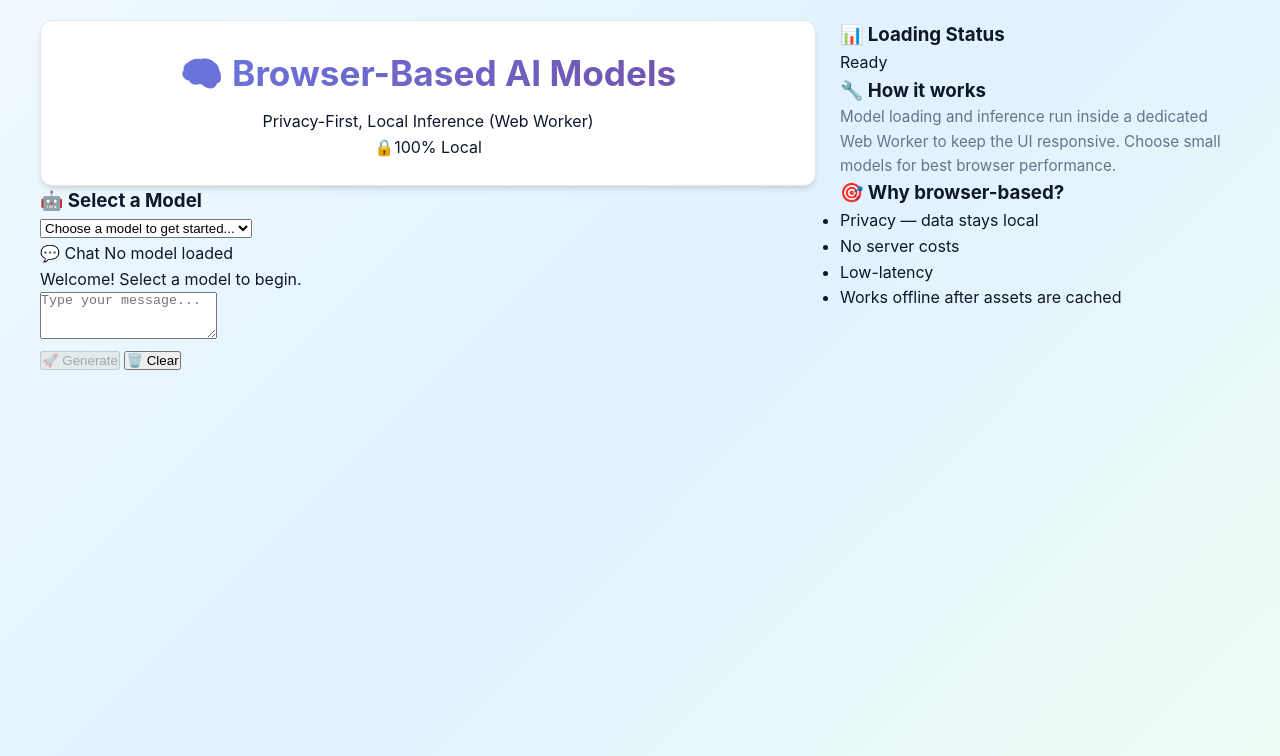
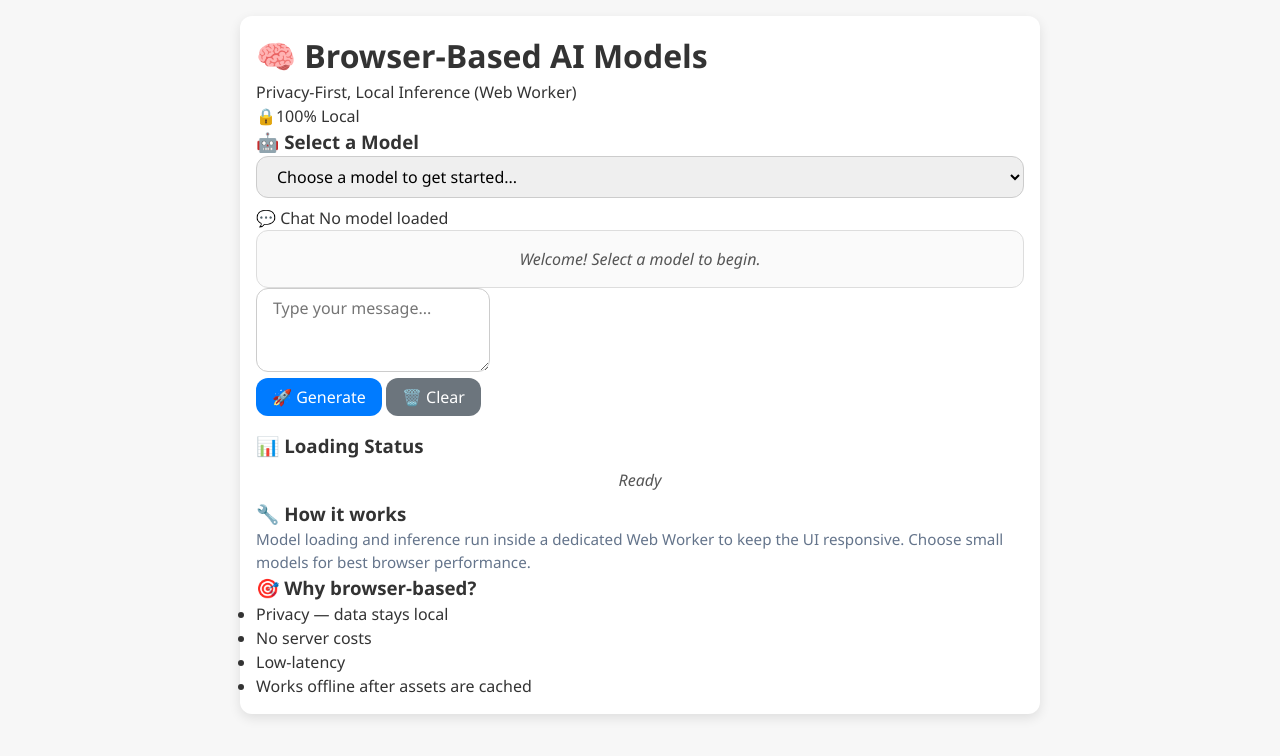
Before and after one commit to harisnae/Browser-Based-Client-Side-Multi-LLM, a plain HTML site: page index.html in a window 1280 px wide. Drawn offline with Linux system fonts and the light colour scheme.

Commit message:
Update style.css

```diff
--- a/style.css
+++ b/style.css
@@ -1,79 +1,208 @@
-:root {
-  --primary: #6366f1;
-  --primary-dark: #4f46e5;
-  --secondary: #10b981;
-  --accent: #f59e0b;
-  --success: #22c55e;
-  --warning: #f97316;
-  --error: #ef4444;
-  --error-dark: #dc2626;
-  --light: #f8fafc;
-  --light-gray: #e2e8f0;
-  --medium-gray: #cbd5e1;
-  --dark: #1e293b;
-  --darker: #0f172a;
-  --border-radius: 12px;
-  --shadow: 0 4px 6px -1px rgb(0 0 0 / 0.1), 0 2px 4px -2px rgb(0 0 0 / 0.1);
-  --shadow-lg: 0 10px 15px -3px rgb(0 0 0 / 0.1), 0 4px 6px -4px rgb(0 0 0 / 0.1);
-  --transition: all 0.3s ease;
-  --gradient: linear-gradient(135deg, #667eea 0%, #764ba2 100%);
+/* --- Reset & Base --- */
+* {
+  box-sizing: border-box;
+  margin: 0;
+  padding: 0;
+  font-family: 'Segoe UI', Tahoma, Geneva, Verdana, sans-serif;
 }
 
-* { box-sizing: border-box; margin: 0; padding: 0; }
-
 body {
-  font-family: -apple-system, BlinkMacSystemFont, 'Segoe UI', Roboto, 'Inter', sans-serif;
-  line-height: 1.6;
-  color: var(--darker);
-  background: linear-gradient(135deg, #f0f9ff 0%, #e0f2fe 50%, #f0fdf4 100%);
+  background-color: #f7f7f7;
+  color: #333;
+  line-height: 1.5;
   min-height: 100vh;
-  padding: 20px;
+  display: flex;
+  justify-content: center;
+  align-items: flex-start;
+  padding: 1rem;
 }
 
+/* --- Container --- */
 .container {
-  max-width: 1200px;
-  margin: 0 auto;
-  display: grid;
-  grid-template-columns: 1fr 400px;
-  gap: 24px;
+  width: 100%;
+  max-width: 800px;
+  background-color: #fff;
+  border-radius: 12px;
+  box-shadow: 0 4px 12px rgba(0,0,0,0.1);
+  padding: 1rem;
+  display: flex;
+  flex-direction: column;
+  gap: 1rem;
 }
 
-/* ... copy all CSS rules you shared above ... */
-/* For brevity I'm including the very same CSS from your post.
-   Paste the full CSS (all rules you provided) into this file. */
-
-.header {
-  background: white;
-  border-radius: var(--border-radius);
-  padding: 24px;
-  box-shadow: var(--shadow);
-  text-align: center;
-  border: 1px solid var(--light-gray);
+/* --- Header / Model Info --- */
+#modelInfo {
+  display: none;
+  padding: 0.5rem;
+  border: 1px solid #ddd;
+  border-radius: 8px;
+  background-color: #f0f4f8;
 }
 
-.header h1 {
-  font-size: 2.2rem;
-  background: var(--gradient);
-  -webkit-background-clip: text;
-  -webkit-text-fill-color: transparent;
-  background-clip: text;
-  margin-bottom: 8px;
-  font-weight: 700;
+#modelInfo div {
+  margin: 0.2rem 0;
 }
 
-/* ... continue including all selectors from your original CSS ... */
+/* --- Chat History --- */
+#chatHistory {
+  flex: 1;
+  max-height: 400px;
+  overflow-y: auto;
+  padding: 0.5rem;
+  border: 1px solid #ddd;
+  border-radius: 12px;
+  background-color: #fafafa;
+  display: flex;
+  flex-direction: column;
+  gap: 0.5rem;
+}
 
-/* small helper for spinner (used in JS status text) */
-.spinner {
-  display: inline-block;
-  width: 18px;
-  height: 18px;
-  border: 2px solid var(--light-gray);
-  border-radius: 50%;
-  border-top-color: var(--primary);
-  animation: spin 1s linear infinite;
-  margin-right: 8px;
+/* --- Chat Bubbles --- */
+.chat-bubble {
+  max-width: 80%;
+  padding: 0.6rem 1rem;
+  border-radius: 16px;
+  word-wrap: break-word;
 }
-@keyframes spin { to { transform: rotate(360deg); } }
 
-/* Continue copying remainder... */
+.chat-bubble.user {
+  background-color: #cce7ff;
+  align-self: flex-end;
+  text-align: right;
+}
+
+.chat-bubble.assistant {
+  background-color: #e8e8e8;
+  align-self: flex-start;
+  text-align: left;
+}
+
+/* --- Input Area --- */
+.input-container {
+  display: flex;
+  gap: 0.5rem;
+  flex-wrap: wrap;
+}
+
+#userInput {
+  flex: 1 1 auto;
+  min-width: 0;
+  padding: 0.5rem 1rem;
+  border: 1px solid #ccc;
+  border-radius: 12px;
+  font-size: 1rem;
+}
+
+/* --- Buttons --- */
+button {
+  padding: 0.5rem 1rem;
+  border: none;
+  border-radius: 12px;
+  cursor: pointer;
+  font-size: 1rem;
+  transition: all 0.2s ease;
+}
+
+button:disabled {
+  background-color: #ccc;
+  cursor: not-allowed;
+}
+
+#generateBtn {
+  background-color: #007bff;
+  color: #fff;
+}
+
+#generateBtn:hover:not(:disabled) {
+  background-color: #0056b3;
+}
+
+#cancelBtn {
+  background-color: #dc3545;
+  color: #fff;
+  display: none;
+}
+
+#cancelBtn:hover {
+  background-color: #a71d2a;
+}
+
+#clearBtn {
+  background-color: #6c757d;
+  color: #fff;
+}
+
+#clearBtn:hover {
+  background-color: #495057;
+}
+
+/* --- Status / Progress --- */
+.current-status {
+  padding: 0.5rem;
+  text-align: center;
+  font-style: italic;
+  color: #555;
+}
+
+#progressContainer {
+  display: none;
+  width: 100%;
+  background-color: #e9ecef;
+  border-radius: 12px;
+  overflow: hidden;
+  margin-top: 0.5rem;
+}
+
+#progressFill {
+  height: 10px;
+  width: 0%;
+  background-color: #007bff;
+  transition: width 0.2s ease;
+}
+
+#progressText {
+  font-size: 0.8rem;
+  text-align: center;
+  margin-top: 0.2rem;
+}
+
+/* --- Select Dropdown --- */
+#modelSelect {
+  width: 100%;
+  padding: 0.5rem 1rem;
+  border-radius: 12px;
+  border: 1px solid #ccc;
+  font-size: 1rem;
+  margin-bottom: 0.5rem;
+}
+
+/* --- Responsive Media Queries --- */
+@media (max-width: 600px) {
+  #chatHistory {
+    max-height: 300px;
+  }
+
+  .chat-bubble {
+    max-width: 90%;
+    font-size: 0.9rem;
+  }
+
+  button {
+    flex: 1 1 100%;
+    font-size: 0.9rem;
+  }
+
+  .input-container {
+    flex-direction: column;
+  }
+}
+
+@media (min-width: 601px) and (max-width: 900px) {
+  #chatHistory {
+    max-height: 350px;
+  }
+
+  .chat-bubble {
+    max-width: 85%;
+  }
+}
```
